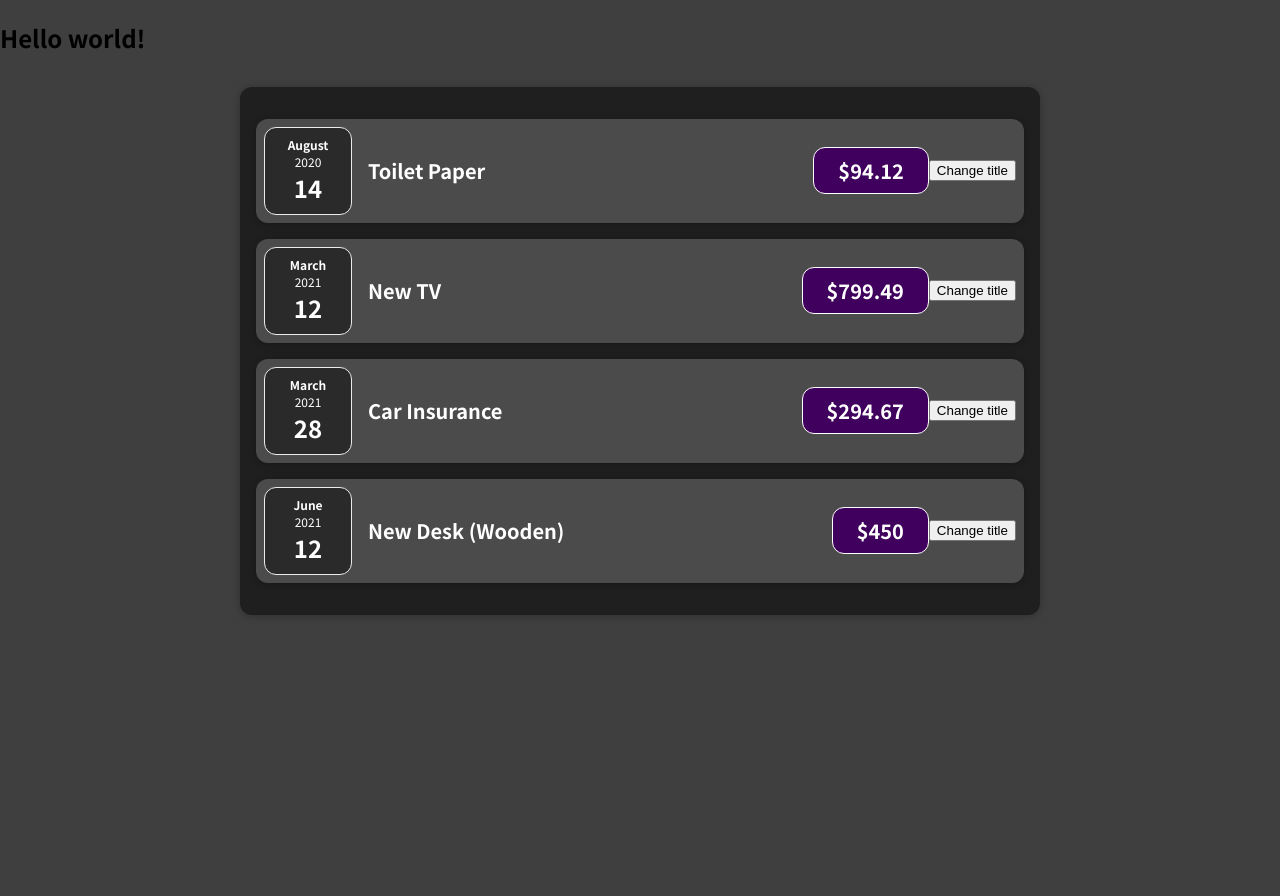
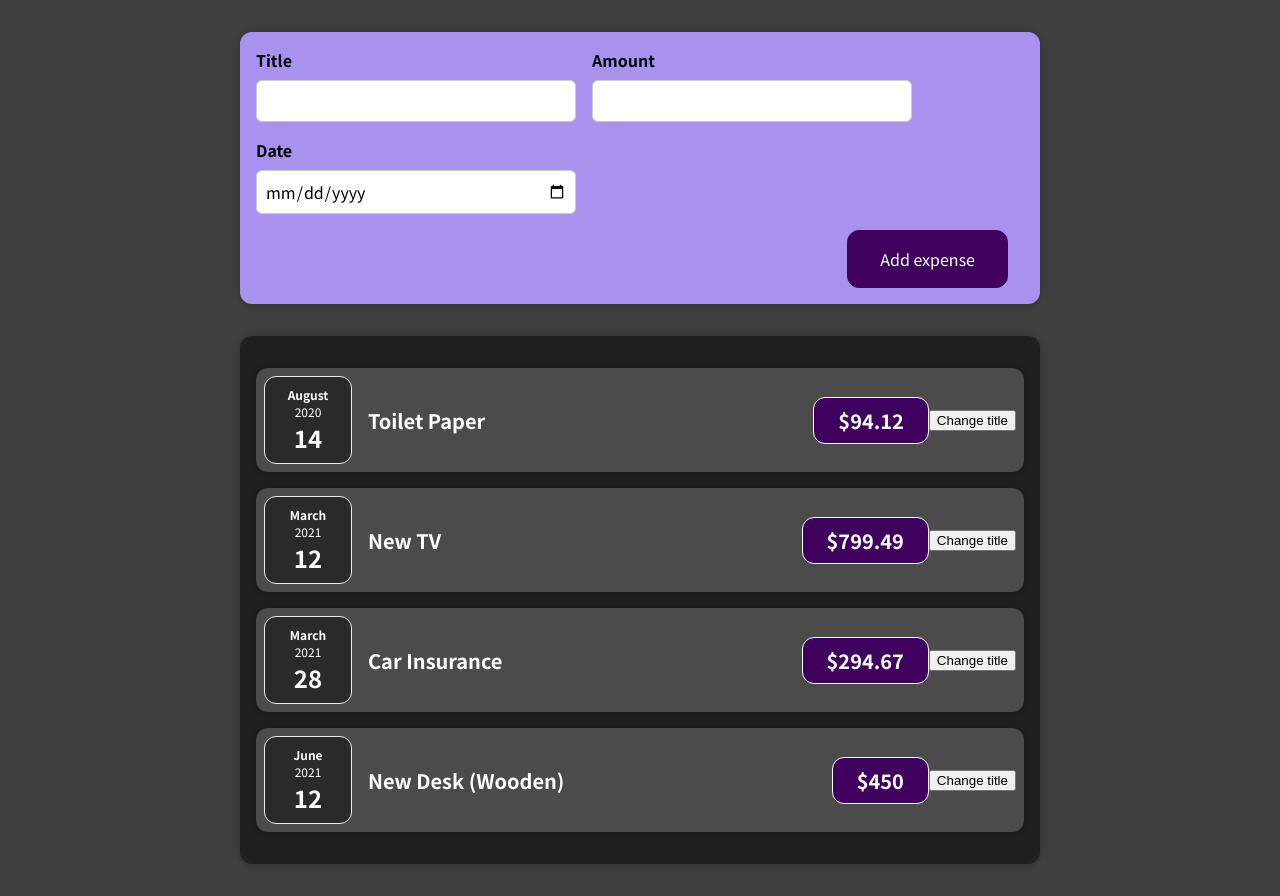
Before and after one commit to aibolit666/react-comlete-guide, a React (Create React App) app: page / in a window 1280 px wide. Before the commit the page ends 800 px from the top, so only its background shows below. Built offline with nearby package versions, Linux system fonts and the light colour scheme.

Commit message:
feat: add new components

```diff
--- a/src/App.js
+++ b/src/App.js
@@ -1,5 +1,6 @@
 import React from "react";
 import Expenses from "./components/Expenses/Expenses";
+import NewExpense from "./components/NewExpense/NewExpense";
 
 const App = () => {
   const expenses = [
@@ -26,7 +27,7 @@
 
   return (
     <div>
-      <h2>Hello world!</h2>
+      <NewExpense />
       <Expenses expenses={expenses} />
     </div>
   );
--- a/src/components/Expenses/ExpenseItem.js
+++ b/src/components/Expenses/ExpenseItem.js
@@ -1,13 +1,12 @@
-import React from "react";
+import React, { useState } from "react";
 import ExpenseDate from "./ExpenseDate";
 import Card from "../UI/Card";
 import "./ExpenseItem.css";
 
 const ExpenseItem = (props) => {
-  let title = props.title;
+  const [title, setTitle] = useState(props.title);
 
   const clickHandler = () => {
-    title = "Updated!";
     console.log(title);
   };
 
--- /dev/null
+++ b/src/components/NewExpense/ExpenseForm.css
@@ -0,0 +1,27 @@
+.new-expense__controls {
+  display: flex;
+  flex-wrap: wrap;
+  gap: 1rem;
+  margin-bottom: 1rem;
+  text-align: left;
+  position: relative;
+}
+
+.new-expense__control label {
+  font-weight: bold;
+  margin-bottom: 0.5rem;
+  display: block;
+}
+
+.new-expense__control input {
+  font: inherit;
+  padding: 0.5rem;
+  border-radius: 6px;
+  border: 1px solid #ccc;
+  width: 20rem;
+  max-width: 100%;
+}
+
+.new-expense__actions {
+  text-align: right;
+}
--- /dev/null
+++ b/src/components/NewExpense/ExpenseForm.js
@@ -0,0 +1,29 @@
+import React from "react";
+
+import "./ExpenseForm.css";
+
+const ExpenseForm = () => {
+  return (
+    <form>
+      <div className="new-expense__controls">
+        <div className="new-expense__control">
+          <label>Title</label>
+          <input type="text" />
+        </div>
+        <div className="new-expense__control">
+          <label>Amount</label>
+          <input type="number" min="0.01" step="0.01" />
+        </div>
+        <div className="new-expense__control">
+          <label>Date</label>
+          <input type="date" min="2019-01-01" max="2022-12-31" />
+        </div>
+      </div>
+      <div className="new-expense__actions">
+        <button type="submit">Add expense</button>
+      </div>
+    </form>
+  );
+};
+
+export default ExpenseForm;
--- /dev/null
+++ b/src/components/NewExpense/NewExpense.css
@@ -0,0 +1,39 @@
+.new-expense {
+  background-color: #a892ee;
+  padding: 1rem;
+  margin: 2rem auto;
+  width: 50rem;
+  max-width: 95%;
+  border-radius: 12px;
+  text-align: center;
+  box-shadow: 0 1px 8px rgba(0, 0, 0, 0.25);
+}
+
+.new-expense button {
+  font: inherit;
+  cursor: pointer;
+  padding: 1rem 2rem;
+  border: 1px solid #40005d;
+  background-color: #40005d;
+  color: white;
+  border-radius: 12px;
+  margin-right: 1rem;
+}
+
+.new-expense button:hover,
+.new-expense button:active {
+  background-color: #510674;
+  border-color: #510674;
+  cursor: pointer;
+}
+
+.new-expense button.alternative {
+  color: #220131;
+  border-color: transparent;
+  background-color: transparent;
+}
+
+.new-expense button.alternative:hover,
+.new-expense button.alternative:active {
+  background-color: #ddb3f8;
+}
--- /dev/null
+++ b/src/components/NewExpense/NewExpense.js
@@ -0,0 +1,16 @@
+import React from "react";
+
+import "./NewExpense.css";
+import ExpenseForm from "./ExpenseForm";
+
+const NewExpense = () => {
+  return (
+    <div>
+      <div className="new-expense">
+        <ExpenseForm />
+      </div>
+    </div>
+  );
+};
+
+export default NewExpense;
```
Also changed, not shown: 1 other file (tests, documents, lock files or other folders).
